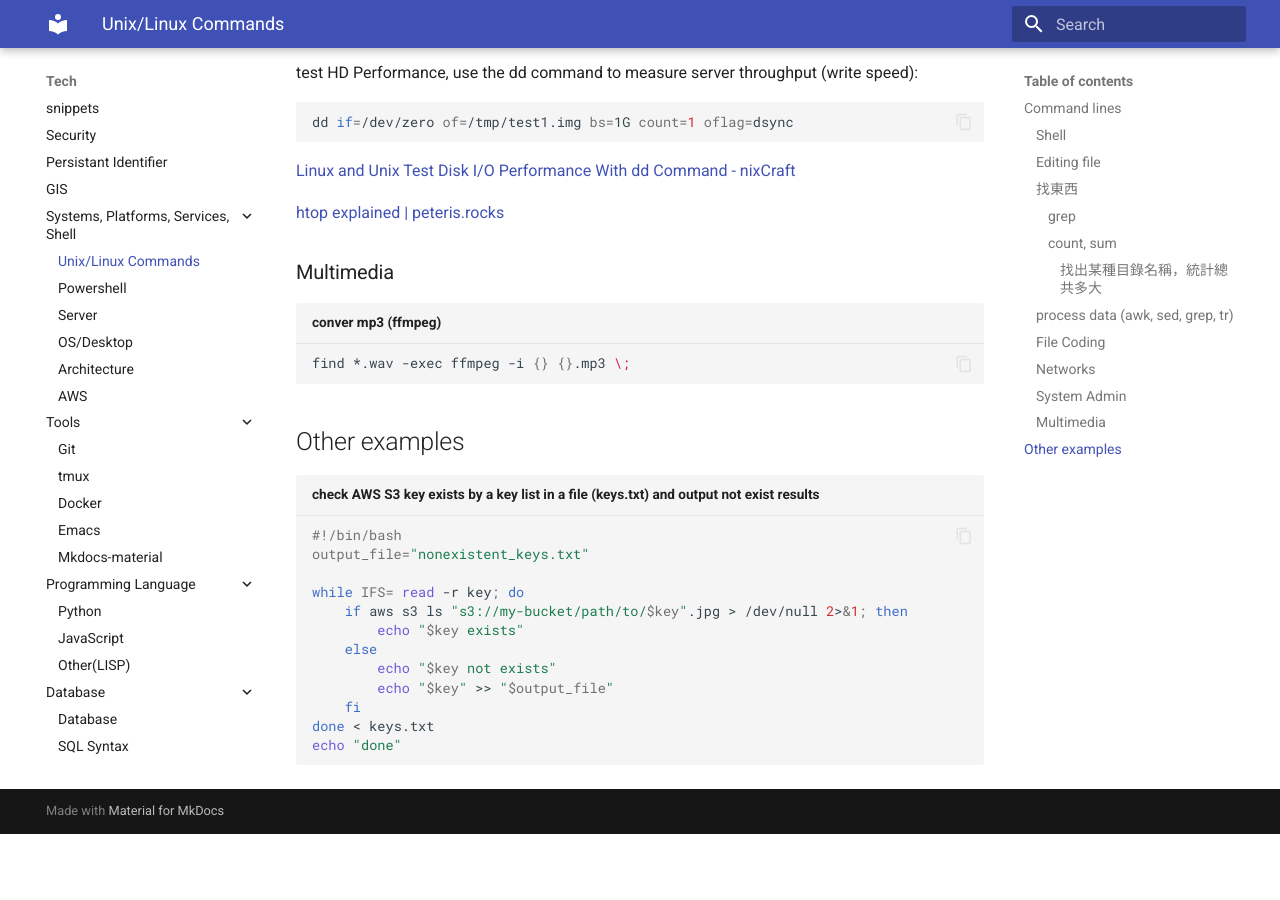
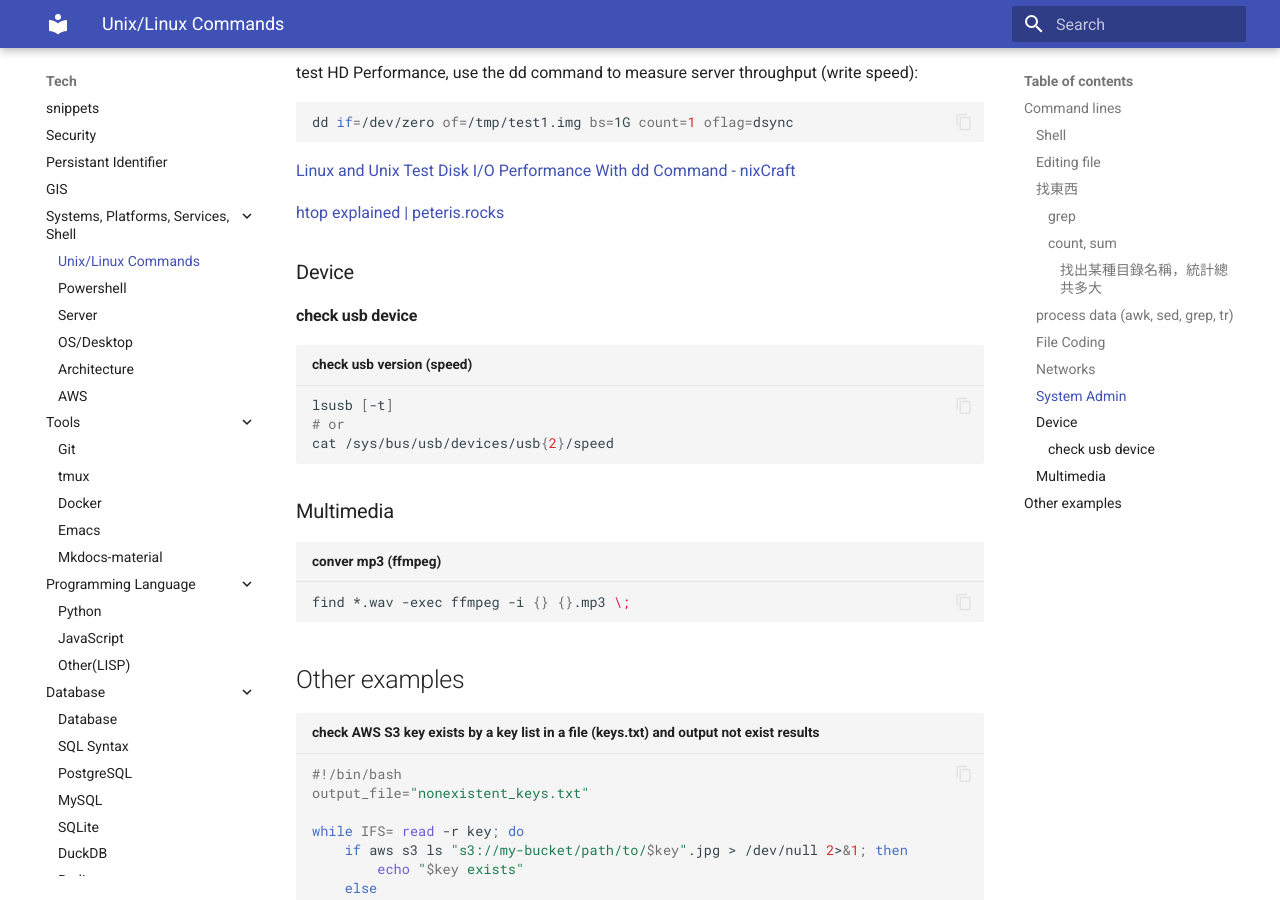
Before and after one commit to moogoo78/mg-km, an MkDocs documentation site: the page built from docs/tech/unix-linux-command.md, in a window 1280 px wide and 900 px high, scrolled down 6429 px. Built offline with MkDocs 1.6.1 and Material for MkDocs 9.7.7, drawn with Linux system fonts in a browser that asks for light colours; before the commit the page ends 7263 px from its top, so only the background shows below that.

````diff
--- a/docs/tech/unix-linux-command.md
+++ b/docs/tech/unix-linux-command.md
@@ -278,6 +278,16 @@ dd if=/dev/zero of=/tmp/test1.img bs=1G count=1 oflag=dsync
 
 [htop explained | peteris.rocks](https://peteris.rocks/blog/htop/)
 
+### Device
+
+#### check usb device
+
+```bash title="check usb version (speed)"
+lsusb [-t]
+# or
+cat /sys/bus/usb/devices/usb{2}/speed
+```
+
 ### Multimedia
 
 ```bash title="conver mp3 (ffmpeg)"
--- a/mkdocs.yml
+++ b/mkdocs.yml
@@ -47,7 +47,7 @@ nav:
     - music/kindergarten.md
   - Nature:
     - nature/field-guide.md
-    - nature/description.md
+    - nature/taxon.md
     - nature/animal-rescue.md
     - nature/animal-behavior.md
   - Blog:
````
Also changed, not shown: docs/nature/description.md (deleted, +0 -28 lines), docs/nature/taxon-blattodea.md (added, +13 -0 lines), docs/nature/taxon-gryllidae.md (added, +6 -0 lines), docs/nature/taxon-hourseshoe-crab.md (added, +5 -0 lines), docs/nature/taxon-seagrass.md (added, +3 -0 lines), docs/nature/taxon-snake.md (added, +8 -0 lines), docs/nature/taxon-spider.md (added, +9 -0 lines), docs/nature/taxon.md (added, +22 -0 lines).
